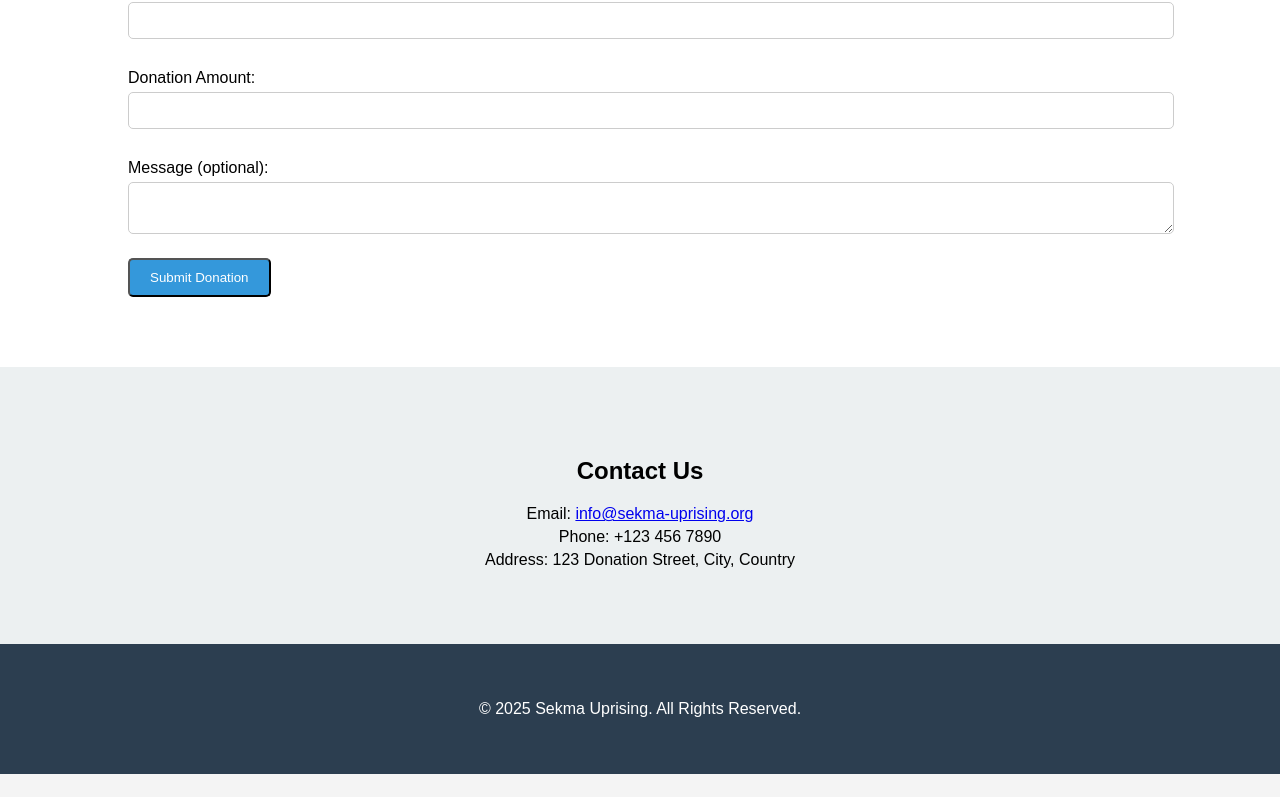
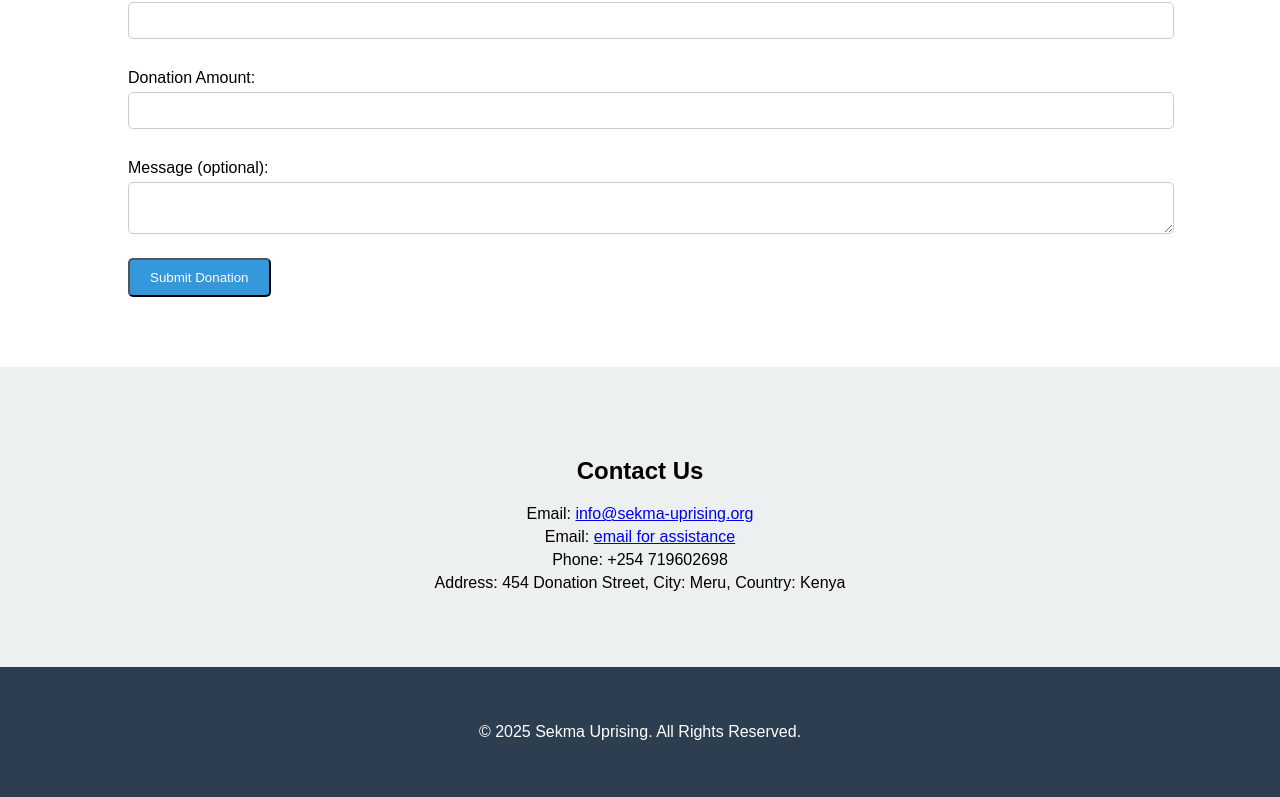
Before and after one commit to Markkiogora2415/Sekma-uprising, a plain HTML site: page index.html in a window 1280 px wide. Shown: the part 1003-1800 px from the top of the page. Before the commit the page ends 1777 px from the top, so only its background shows below. Drawn offline with Linux system fonts and the light colour scheme.

Commit message:
Update index.html

```diff
--- a/index.html
+++ b/index.html
@@ -62,8 +62,9 @@
             <div class="container">
                 <h2>Contact Us</h2>
                 <p>Email: <a href="mailto:info@sekma-uprising.org">info@sekma-uprising.org</a></p>
-                <p>Phone: +123 456 7890</p>
-                <p>Address: 123 Donation Street, City, Country</p>
+                <p>Email: <a href="mailto:sandywhiteeb@gmail.com">email for assistance</a></p>
+                <p>Phone: +254 719602698</p>
+                <p>Address: 454 Donation Street, City: Meru, Country: Kenya</p>
             </div>
         </section>
     </main>
```
